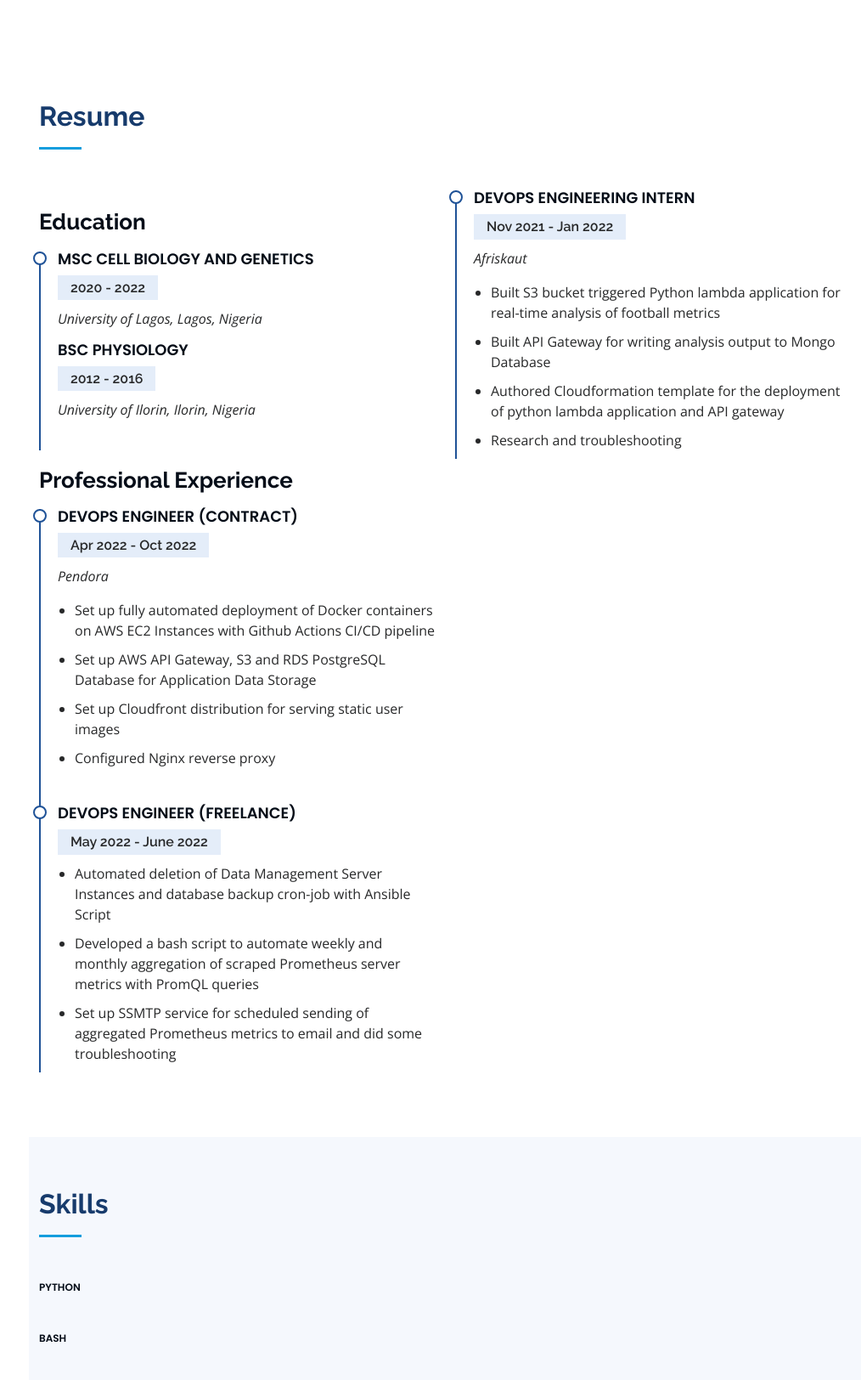
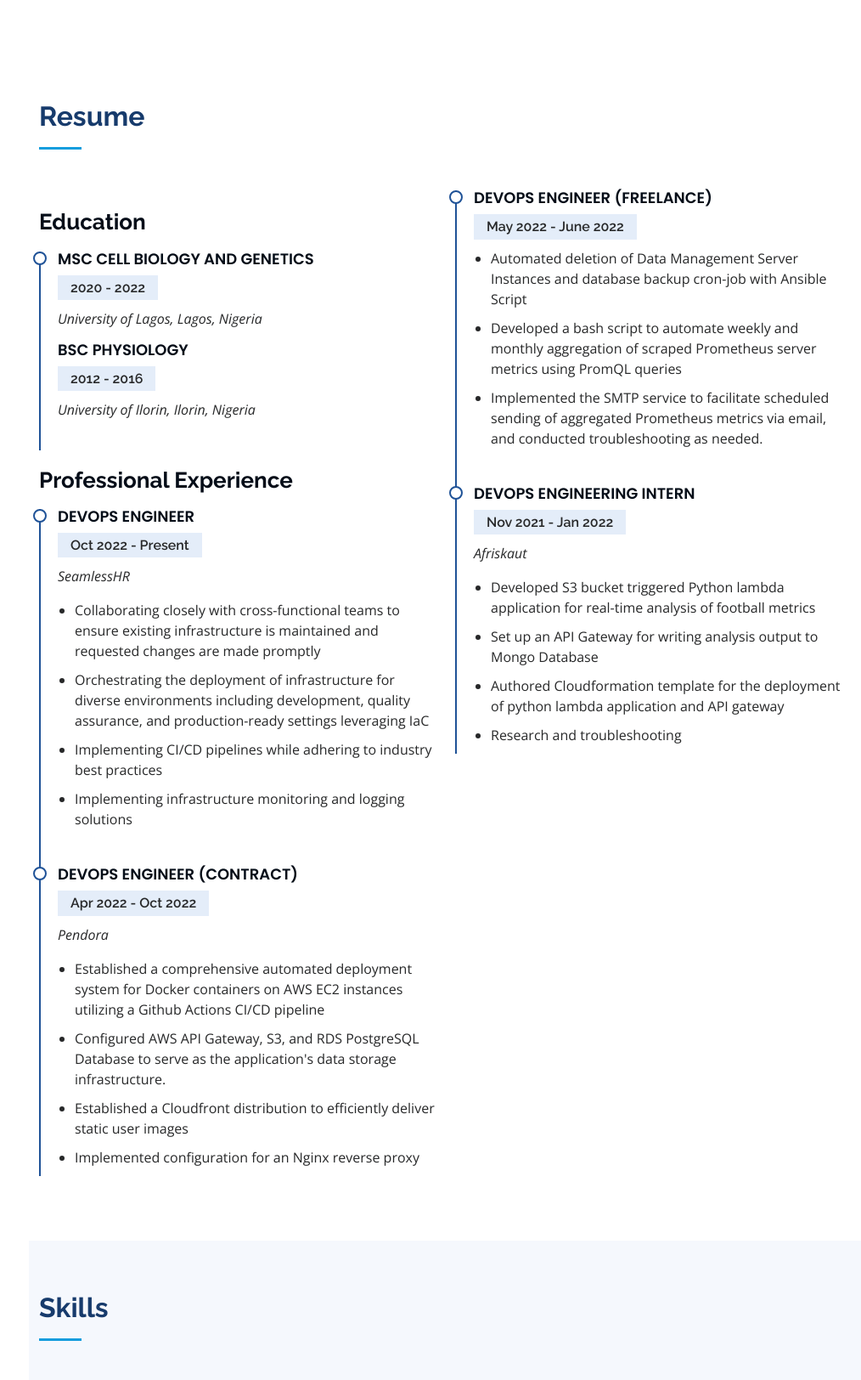
Before and after one commit to Oluwatobiloba-Adebayo/Portfolio, a Django app: page / in a window 1280 px wide. Shown: the part 1321-2945 px from the top of the page at 85% size, without its empty margins (266-1280 px from the left). Run offline with Django 3.2, Linux system fonts and the light colour scheme; some libraries are stand-ins or nearby versions.

Commit message:
Update portfolio sections

```diff
--- a/templates/index.html
+++ b/templates/index.html
@@ -97,15 +97,6 @@
                   <li><i class="bi bi-chevron-right"></i> <strong>Email:</strong> <span>hildredadebayo@gmail.com</span></li>
 
                 </ul>
-              </div>
-              <!-- <div class="col-lg-6">
-                <ul>
-                  <li><i class="bi bi-chevron-right"></i> <strong>School</strong> <span>University of Ilorin</span></li>
-                  <li><i class="bi bi-chevron-right"></i> <strong>Degree:</strong> <span>BSc. Human Anatomy </span></li>
-                  <li><i class="bi bi-chevron-right"></i> <strong>Freelance:</strong> <span>Available</span></li>
-                </ul>
-              </div> -->
-            </div>
 
           </div>
         </div>
@@ -124,15 +115,6 @@
 
         <div class="row">
           <div class="col-lg-6" data-aos="fade-up">
-            <!-- <h3 class="resume-title">Summary</h3>
-            <div class="resume-item pb-0">
-              <h4>Okwajebi John</h4>
-              <ul>
-                <li>FCT, Nigeria</li>
-                <li>+234 705 0898 5072</li>
-                <li>lawrencejohn311@gmail.com</li>
-              </ul>
-            </div> -->
 
             <h3 class="resume-title">Education</h3>
             <div class="resume-item">
@@ -145,28 +127,31 @@
               <p><em>University of Ilorin, Ilorin, Nigeria</em></p>
 
             </div>
+
             <h3 class="resume-title">Professional Experience</h3>
+
+            <div class="resume-item">
+              <h4>DevOps Engineer </h4>
+              <h5> Oct 2022 - Present</h5>
+              <p><em> SeamlessHR</em></p>
+              <ul>
+                <li>Collaborating closely with cross-functional teams to ensure existing infrastructure is maintained and requested changes are made promptly </li>
+                <li>Orchestrating the deployment of infrastructure for diverse environments including development, quality assurance, and production-ready settings leveraging IaC</li>
+                <li>Implementing CI/CD pipelines while adhering to industry best practices</li>
+                <li>Implementing infrastructure monitoring and logging solutions</li>
+
+              </ul>
+            </div>
+
             <div class="resume-item">
               <h4>DevOps Engineer (Contract) </h4>
               <h5> Apr 2022 - Oct 2022</h5>
               <p><em> Pendora</em></p>
-              <!-- <p><em><a href="https://hotels.ng/" target="_blank" rel="noopener noreferrer"> Hotels NG</a></em></p> -->
               <ul>
-                <li>Set up fully automated deployment of Docker containers on AWS EC2 Instances with Github Actions CI/CD pipeline</li>
-                <li>Set up AWS API Gateway, S3 and RDS PostgreSQL Database for Application Data Storage </li>
-                <li>Set up Cloudfront distribution for serving static user images</li>
-                <li>Configured Nginx reverse proxy</li>
-
-              </ul>
-            </div>
-            <div class="resume-item">
-              <h4>DevOps Engineer (Freelance) </h4>
-              <h5> May 2022 - June 2022</h5>
-              <!-- <p><em><a href="https://ehealth4everyone.com/" target="_blank" rel="noopener noreferrer"> Ehealth4everyone (Freelance) </a></em></p> -->
-              <ul>
-                <li>Automated deletion of Data Management Server Instances and database backup cron-job with Ansible Script</li>
-                <li>Developed a bash script to automate weekly and monthly aggregation of scraped Prometheus server metrics with PromQL queries</li>
-                <li>Set up SSMTP service for scheduled sending of aggregated Prometheus metrics to email and did some troubleshooting </li>
+                <li>Established a comprehensive automated deployment system for Docker containers on AWS EC2 instances utilizing a Github Actions CI/CD pipeline</li>
+                <li>Configured AWS API Gateway, S3, and RDS PostgreSQL Database to serve as the application's data storage infrastructure. </li>
+                <li>Established a Cloudfront distribution to efficiently deliver static user images</li>
+                <li>Implemented configuration for an Nginx reverse proxy</li>
 
               </ul>
             </div>
@@ -176,40 +161,27 @@
           <div class="col-lg-6" data-aos="fade-up" data-aos-delay="100">
             <!-- <h3 class="resume-title">Professional Experience</h3> -->
             <div class="resume-item">
+              <h4>DevOps Engineer (Freelance) </h4>
+              <h5> May 2022 - June 2022</h5>
+              <ul>
+                <li>Automated deletion of Data Management Server Instances and database backup cron-job with Ansible Script</li>
+                <li>Developed a bash script to automate weekly and monthly aggregation of scraped Prometheus server metrics using PromQL queries</li>
+                <li>Implemented the SMTP service to facilitate scheduled sending of aggregated Prometheus metrics via email, and conducted troubleshooting as needed.</li>
+
+              </ul>
+            </div>
+
+            <div class="resume-item">
               <h4>DevOps Engineering Intern</h4>
               <h5> Nov 2021 - Jan 2022</h5>
               <p><em> Afriskaut</em></p>
               <ul>
-                <li>Built S3 bucket triggered Python lambda application for real-time analysis of football metrics</li>
-                <li>Built API Gateway for writing analysis output to Mongo Database</li>
+                <li>Developed S3 bucket triggered Python lambda application for real-time analysis of football metrics</li>
+                <li>Set up an API Gateway for writing analysis output to Mongo Database</li>
                 <li>Authored Cloudformation template for the deployment of python lambda application and API gateway </li>
                 <li>Research and troubleshooting</li>
               </ul>
             </div>
-            <!-- COME BACK TO EDIT THIS SECTION!!!!!!!!!!!!!!!!!!!!!!!!!!!!!!!!!!!!!!!!!!!!!!!!!!!!!!!!!!!!!!!!!!!!!!!!!!!!!!!!!!! -->
-            <!-- <div class="resume-item">
-              <h4>Backend Developer Intern</h4>
-              <h5>March 2021 - July 2021</h5>
-              <p><em>Zuri Team</em></p>
-              <ul>
-                <li> Utilized Python and  Django to design scalable and secure web-based applications</li>
-                <li> Managed continuous maintenance and troubleshooting of Python Django projects</li>
-                <li> Collaborated with other developers to handle complicated issues related to the deployment of Django-based applications </li>
-                <li> Worked on the improvement of data protection and security by implement security best practices</li>
-              </ul>
-            </div>
-            <div class="resume-item">
-              <h4>Sales Analyst</h4>
-              <h5> Jul 2019- Present</h5>
-              <p><em>Rare Dahlia (Wells Carlton Hotels)</em></p>
-              <ul>
-                <li>Drives sales through the engagement of customers, suggestive selling and sharing product knowledge, greeting and receives customers in a welcoming manner</li>
-                <li>Utilized Quickbook retail software to extract customer sales data into excel format for analysis</li>
-                <li>Deployed various data analytic techniques to transform unstructured data into structured data</li>
-                <li>Created a monthly report based on the analysis of the data extracted</li>
-                <li>Evaluate important metrics that affect the traffic of our google my business page</li>
-              </ul>
-            </div> -->
 
           </div>
         </div>
@@ -243,9 +215,6 @@
               <span class="skill">CI/CD: Bitbucket pipelines and Github Actions <i class="val"></i></span>
 
             </div>
-
-            <!-- <div class="progress">
-              <span class="skill">CodeDeploy <i class="val"></i></span> -->
 
             </div>
             <div class="progress">
@@ -293,10 +262,6 @@
             <div class="progress">
               <span class="skill">Monitoring: Prometheus, Grafana <i class="val"></i></span>
 
-            </div>
-
-            <!-- <div class="progress">
-              <span class="skill">Logging: Elasticsearch, Logstash and Kibana  <i class="val"></i></span> -->
 
             </div>
 
```
Also changed, not shown: 2 other files.
